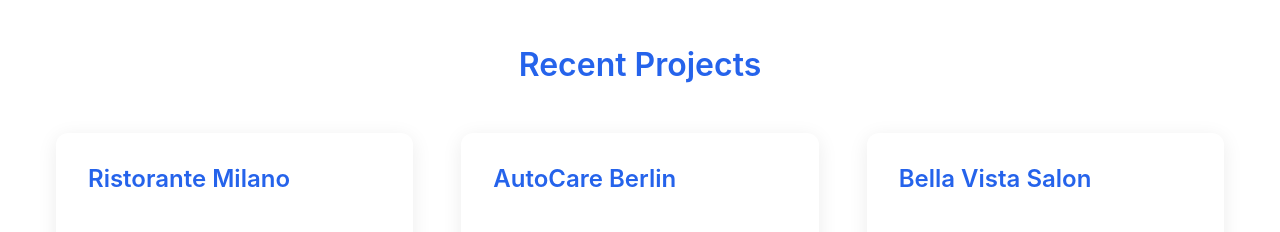
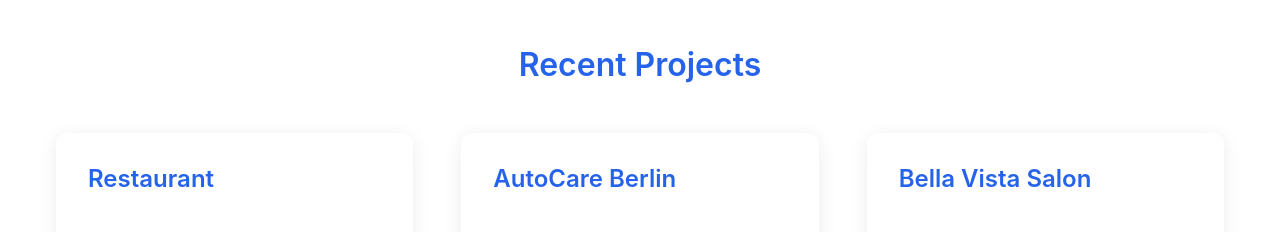
Before and after one commit to qassj8529-afk/Rmxserty, a plain HTML site: page index.html in a window 1280 px wide. Shown: the part 1440-1672 px from the top of the page. Drawn offline with Linux system fonts and the light colour scheme.

Commit message:
Update index.html

```diff
--- a/index.html
+++ b/index.html
@@ -475,16 +475,16 @@
                 <div class="showcase-grid">
                     <!-- Project 1 -->
                     <div class="project-card fade-in">
-                        <h3>Ristorante Milano</h3>
+                        <h3>Restaurant</h3>
                         <div class="project-views">
                             <div class="view-container desktop-view">
-                                <img src="./assets/portfolio/project1-desktop.png" alt="Desktop view of Ristorante Milano website" onerror="this.style.display='none'; this.nextElementSibling.style.display='flex';">
+                                <img src="./assets/portfolio/project1-desktop.png" alt="Desktop view of Restaurant website" onerror="this.style.display='none'; this.nextElementSibling.style.display='flex';">
                                 <div class="image-placeholder">
                                     <span>Desktop View Loading...</span>
                                 </div>
                             </div>
                             <div class="view-container mobile-view">
-                                <img src="./assets/portfolio/project1-mobile.png" alt="Mobile view of Ristorante Milano website" onerror="this.style.display='none'; this.nextElementSibling.style.display='flex';">
+                                <img src="./assets/portfolio/project1-mobile.png" alt="Mobile view of Restaurant website" onerror="this.style.display='none'; this.nextElementSibling.style.display='flex';">
                                 <div class="image-placeholder">
                                     <span>Mobile View Loading...</span>
                                 </div>
```
